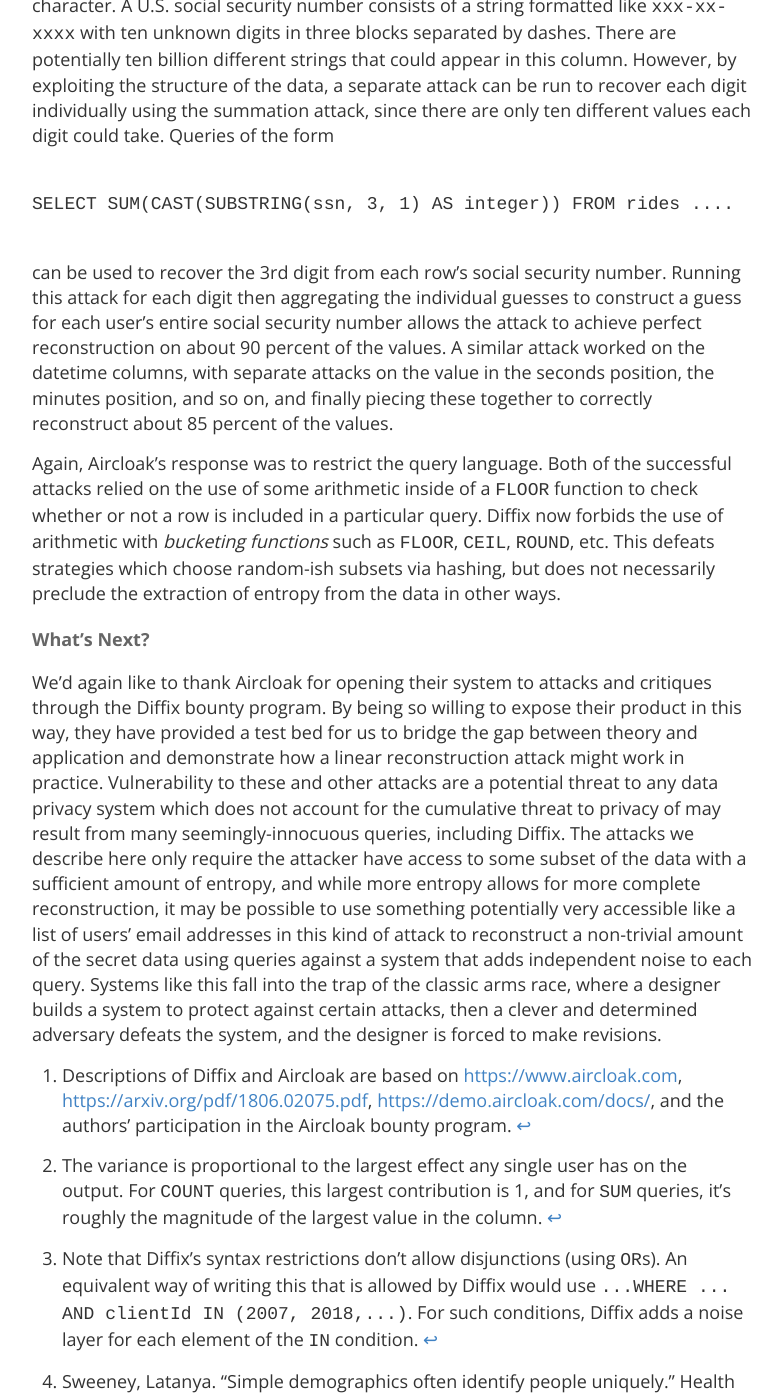
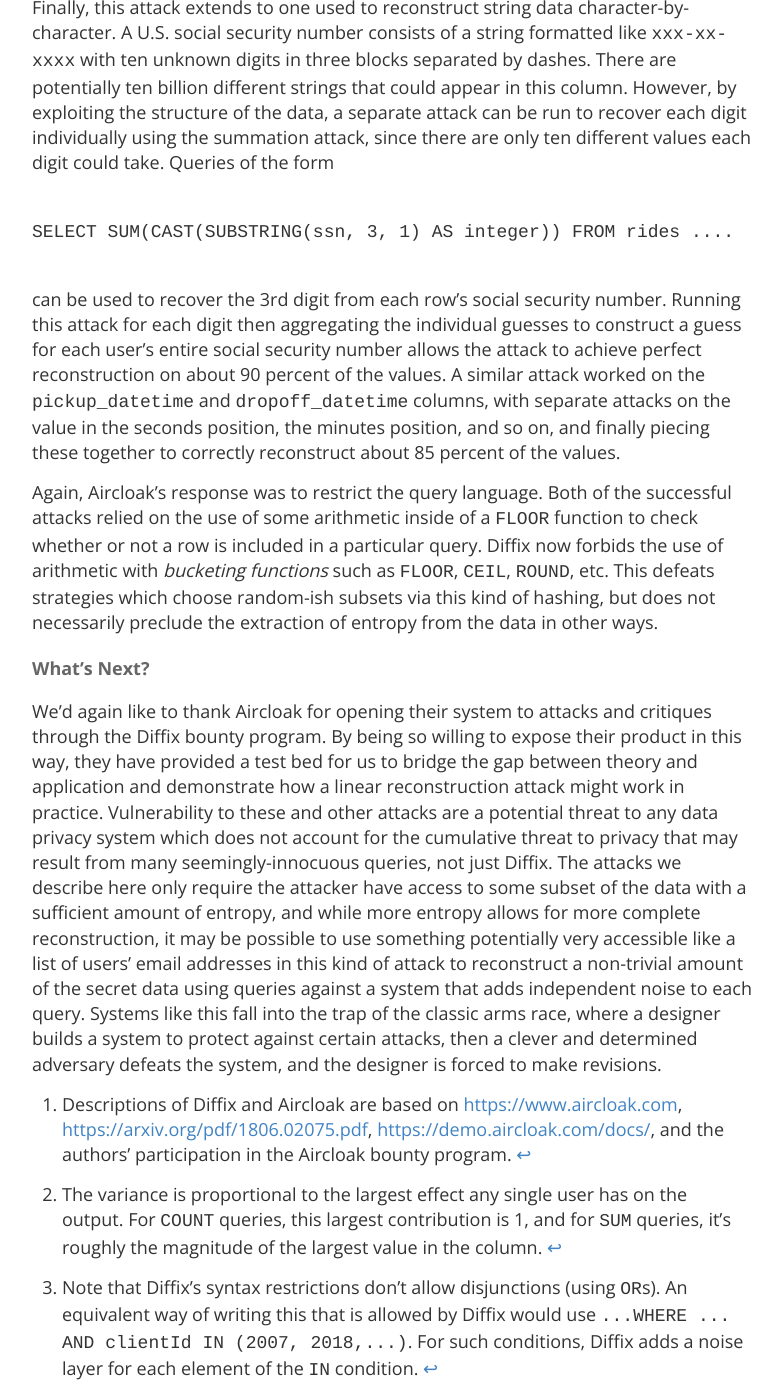
Before and after one commit to differentialprivacy/differentialprivacy, a Jekyll site: the page built from _posts/2020-10-16-diffix-attack.md, in a window 1280 px wide and 1400 px high, scrolled down 5995 px. Shown: the whole window, without its empty margins (248-1030 px from the left). Built offline with Jekyll 4.4.1, drawn with Linux system fonts in a browser that asks for light colours; comment, search, counter and statistics services are not loaded; some of the changed text lies outside the part shown.

Commit message:
fix typos, etc from sasho's comments

````diff
--- a/_posts/2020-10-16-diffix-attack.md
+++ b/_posts/2020-10-16-diffix-attack.md
@@ -52,7 +52,7 @@
 As before, there is an intuitive defense: use the same noise for repeated queries.  This defense introduces its own new attacks by making many syntactically-distinct but semantically-equivalent queries.  Those attacks in turn suggest new defenses which suggest new attacks, and so on.  Diffix is, in a sense, the result of this hypothetical arms race.
 
 
-From a technical perspective, Diffix consists of three components, which together are intended to thwart these attacks.  First, Diffix only accepts a limited subset of SQL and will categorically reject any query that does not fit this subset.  These restrictions---including tight restrictions on `JOIN`s and on the number of mathematical functions in a single expression---limit the ability of an adversary to use the full power of SQL to access the database.  The second component is a collection of data-dependent ad-hoc methods to prevent leaking information about individuals or very small subsets of users, including suppressing answers to queries about small numbers of users, flattening outliers.
+From a technical perspective, Diffix consists of three components, which together are intended to thwart these attacks.  First, Diffix only accepts a limited subset of SQL and will categorically reject any query that does not fit this subset.  These restrictions---including tight restrictions on `JOIN`s and on the number of mathematical functions in a single expression---limit the ability of an adversary to use the full power of SQL to access the database.  The second component is a collection of data-dependent ad-hoc methods to prevent leaking information about individuals or very small subsets of users, including suppressing answers to queries about small numbers of users and flattening outliers.
 
 
 The final component is Diffix's layered noise.  This noise is comprised of two individual noise terms added together: a *data-dependent* term whose variance is constant[^2] and a *query-dependent* term whose variance depends on the complexity of the query. The data-dependent noise prevents na&iuml;ve averaging attacks. It is a pseudorandom error where the seed of the pseudorandom function depends on individual data records that contribute to the query result. Semantically equivalent queries using different syntax will nonetheless share this error, so simply averaging the responses will not remove this noise.
@@ -80,9 +80,9 @@
 #### The Cohen--Nissim Attack ####
 
 Instead of specifying each row with a separate condition, the Cohen--Nissim attack uses an ad hoc *hash function* to extract entropy from the data itself in order to systematically choose the needed subsets.
-Suppose we have a list of the values in the database's  `clientId` column, and we want to recover the `loanStatus` secret bit. Rather than explicitly enumerating the `clientId`s for a random subset of the rows to include in each query, we can write a boolean-valued function which evaluates to true on about half of the `clientIds and ask Diffix to include only the rows for which the condition is true.  In this way, instead of first choosing a subset of rows and then asking Diffix about those rows, we choose this function and use its evaluation to specify our random subset.
+Suppose we have a list of the values in the database's  `clientId` column, and we want to recover the `loanStatus` secret bit. Rather than explicitly enumerating the `clientId`s for a random subset of the rows to include in each query, we can write a boolean-valued function which evaluates to true on about half of the `clientId`s and ask Diffix to include only the rows for which the condition is true.  In this way, instead of first choosing a subset of rows and then asking Diffix about those rows, we choose this function and use its evaluation to specify our random subset.
 
-After some experimentation with the language restrictions, Cohen-Nissim settled on the following:
+After some experimentation with the language restrictions, Cohen and Nissim settled on the following:
   ```SQL
 ...
 WHERE FLOOR(100 * ((clientId * 2)^0.7))
@@ -90,7 +90,8 @@
   ```
 
 Let's see what this does. Let \\(d=d_0.d_1 d_2 d_3 d_4 \dots \\) be the decimal representation of the value \\(d = (\mathtt{clientID}\cdot 2)^{0.7}\\), which appears on both sides of the equality.
-The expression is true if and only if \\(d_3 < 5\\).  To see this, the left hand side evaluates to \\(d_2 = \lfloor 100d \rfloor\\); the right hand side evaluates to \\(d_2\\) or \\(d_2+1\\) depending on whether or not \\(d_3 < 5\\). Replacing 100 with other powers of 10 changes which digit in the decimal expansion is checked.
+The expression is true if and only if \\(d_3 < 5\\).
+To see this, the left hand side evaluates to \\(d_{0}d_{1}d_{2} = \lfloor 100d \rfloor\\); the right hand side evaluates to \\(d_{0}d_{1}d_{2}\\) if \\(d_3 < 5\\)  or \\(d_{0}d_{1}d_{2}+1\\) if \\(d_3 \geq 5\\). In the former case, the equality condition evaluates to 'true', and in the latter case it evaluates to 'false'. Replacing 100 with other powers of 10 changes which digit in the decimal expansion is checked.
 
 By varying the constants in the SQL query, this single expression yields a whole family of conditions, albeit a very ad-hoc one.  The hope was that, for different primes \\(q\\) and fractional exponents \\(p\\), the individual digits of the decimal representations of \\((\mathtt{clientID}*q)^p\\) would be random enough for reconstruction to work.
 The complete attack queries looked like this:
@@ -147,9 +148,9 @@
 
 ```
 
-can be used to recover the 3rd digit from each row's social security number.  Running this attack for each digit then aggregating the individual guesses to construct a guess for each user's entire social security number allows the attack to achieve perfect reconstruction on about 90 percent of the values.  A similar attack worked on the datetime columns, with separate attacks on the value in the seconds position, the minutes position, and so on, and finally piecing these together to correctly reconstruct about 85 percent of the values.
+can be used to recover the 3rd digit from each row's social security number.  Running this attack for each digit then aggregating the individual guesses to construct a guess for each user's entire social security number allows the attack to achieve perfect reconstruction on about 90 percent of the values.  A similar attack worked on the `pickup_datetime` and `dropoff_datetime` columns, with separate attacks on the value in the seconds position, the minutes position, and so on, and finally piecing these together to correctly reconstruct about 85 percent of the values.
 
-Again, Aircloak's response was to restrict the query language.  Both of the successful attacks relied on the use of some arithmetic inside of  a `FLOOR` function to check whether or not a row is included in a particular query. Diffix now forbids the use of arithmetic with *bucketing functions* such as `FLOOR`, `CEIL`, `ROUND`, etc.  This defeats strategies which choose random-ish subsets via hashing, but does not necessarily preclude the extraction of entropy from the data in other ways.
+Again, Aircloak's response was to restrict the query language.  Both of the successful attacks relied on the use of some arithmetic inside of  a `FLOOR` function to check whether or not a row is included in a particular query. Diffix now forbids the use of arithmetic with *bucketing functions* such as `FLOOR`, `CEIL`, `ROUND`, etc.  This defeats strategies which choose random-ish subsets via this kind of hashing, but does not necessarily preclude the extraction of entropy from the data in other ways.
 
 
 
@@ -159,7 +160,7 @@
 #### What's Next? ####
 
 
-We'd again like to thank Aircloak for opening their system to attacks and critiques through the Diffix bounty program.  By being so willing to expose their product in this way, they have provided a test bed for us to bridge the gap between theory and application and demonstrate how a linear reconstruction attack might work in practice.  Vulnerability to these and other attacks are a potential threat to any data privacy system which does not account for the cumulative threat to privacy of may result from many seemingly-innocuous queries, including Diffix. The attacks we describe here only require the attacker have access to some subset of the data with a sufficient amount of entropy, and while more entropy allows for more complete reconstruction, it may be possible to use something potentially very accessible like a list of users' email addresses in this kind of attack to reconstruct a non-trivial amount of the secret data using queries against a system that adds independent noise to each query.  Systems like this fall into the trap of the classic arms race, where a designer builds a system to protect against certain attacks, then a clever and determined adversary defeats the system, and the designer is forced to make revisions.
+We'd again like to thank Aircloak for opening their system to attacks and critiques through the Diffix bounty program.  By being so willing to expose their product in this way, they have provided a test bed for us to bridge the gap between theory and application and demonstrate how a linear reconstruction attack might work in practice.  Vulnerability to these and other attacks are a potential threat to any data privacy system which does not account for the cumulative threat to privacy that may result from many seemingly-innocuous queries, not just Diffix. The attacks we describe here only require the attacker have access to some subset of the data with a sufficient amount of entropy, and while more entropy allows for more complete reconstruction, it may be possible to use something potentially very accessible like a list of users' email addresses in this kind of attack to reconstruct a non-trivial amount of the secret data using queries against a system that adds independent noise to each query.  Systems like this fall into the trap of the classic arms race, where a designer builds a system to protect against certain attacks, then a clever and determined adversary defeats the system, and the designer is forced to make revisions.
 
 
 
````
Also changed, not shown: other parts of _posts/2020-10-16-diffix-attack.md (+1 -1 lines).
